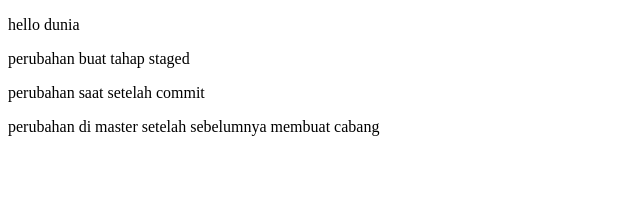
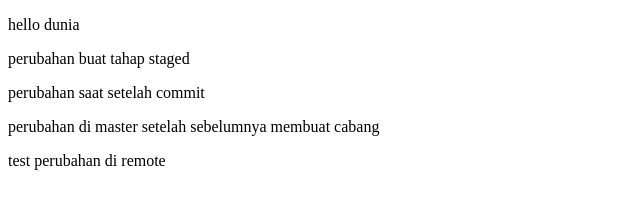
Before and after one commit to hamzahmhmmd/test-import, a plain HTML site: page index.html in a window 1280 px wide. Shown: the whole page, without its empty margins (0-640 px from the left). Drawn offline with Linux system fonts and the light colour scheme.

Commit message:
mecoba git push

```diff
--- a/index.html
+++ b/index.html
@@ -9,5 +9,6 @@
 	<p>perubahan buat tahap staged</p>
 	<p>perubahan saat setelah commit</p>
 	<p>perubahan di master setelah sebelumnya membuat cabang</p>
+	<p>test perubahan di remote</p>
 </body>
 </html>
```
